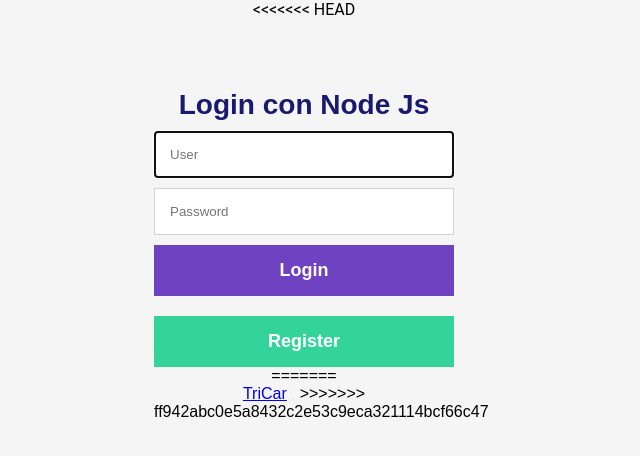
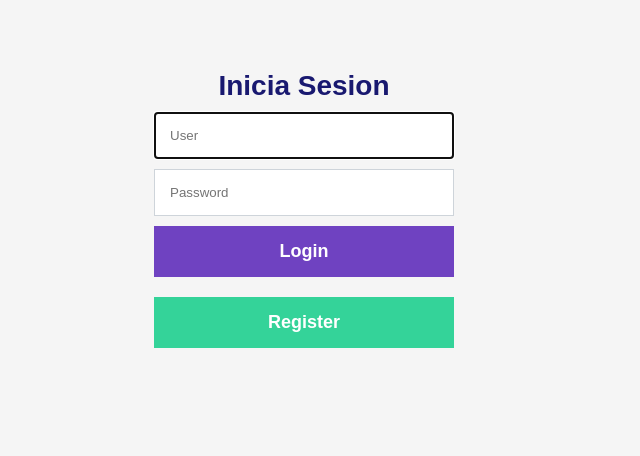
Before and after one commit to valdiviesod/TriCar, a Node server app: page /login in a window 1280 px wide. Shown: the top 456 px of the page, without its empty margins (336-976 px from the left). Run offline with Node 20, Linux system fonts and the light colour scheme; some libraries are stand-ins or nearby versions.

Commit message:
Arreglo de las redirecciones desde index

```diff
--- a/views/index.ejs
+++ b/views/index.ejs
@@ -15,8 +15,9 @@
                 <a href="#" class="logo">TRICAR</a>
                 <ul>
                     <li><a href="#bottom">¿Quienes somos?</a></li>
-                    <li><a href="./login.ejs">Iniciar sesión</a></li>
-                    <li><a href="./register.ejs">Registrarse</a></li>
+                    <li><a href="login">Iniciar sesión</a></li>
+                    <li><a href="register">Registrarse</a></li>
+
                 </ul>
             </header>
             <div class="content">
--- a/views/login.ejs
+++ b/views/login.ejs
@@ -8,9 +8,8 @@
 	<link rel="stylesheet" href="resources/css/style.css">
 </head>
 <body>
-<<<<<<< HEAD
 	<div class="login-form">
-		<h1>Login con Node Js</h1>
+		<h1>Inicia Sesion</h1>
 		<form action="auth" method="POST">
 			<input type="text" name="user" placeholder="User" autofocus required>
 			<input type="password" name="pass" placeholder="Password" required>
@@ -20,14 +19,6 @@
 
 
 <script src="https://cdn.jsdelivr.net/npm/sweetalert2@10"></script>
-=======
-    <nav class="navbar navbar-expand-lg navbar-dark bg-primary">
-        <div class="container-fluid">
-            <a class="navbar-brand" href="./index.ejs">TriCar</a>
-            <button class="navbar-toggler" type="button" data-bs-toggle="collapse" data-bs-target="#navbarColor01" aria-controls="navbarColor01" aria-expanded="false" aria-label="Toggle navigation">
-            <span class="navbar-toggler-icon"></span>
-          </button>
->>>>>>> ff942abc0e5a8432c2e53c9eca321114bcf66c47
 
    <% if (typeof alert != "undefined")  { %>
     <script>
```
Also changed, not shown: public/css/app.css (deleted).
